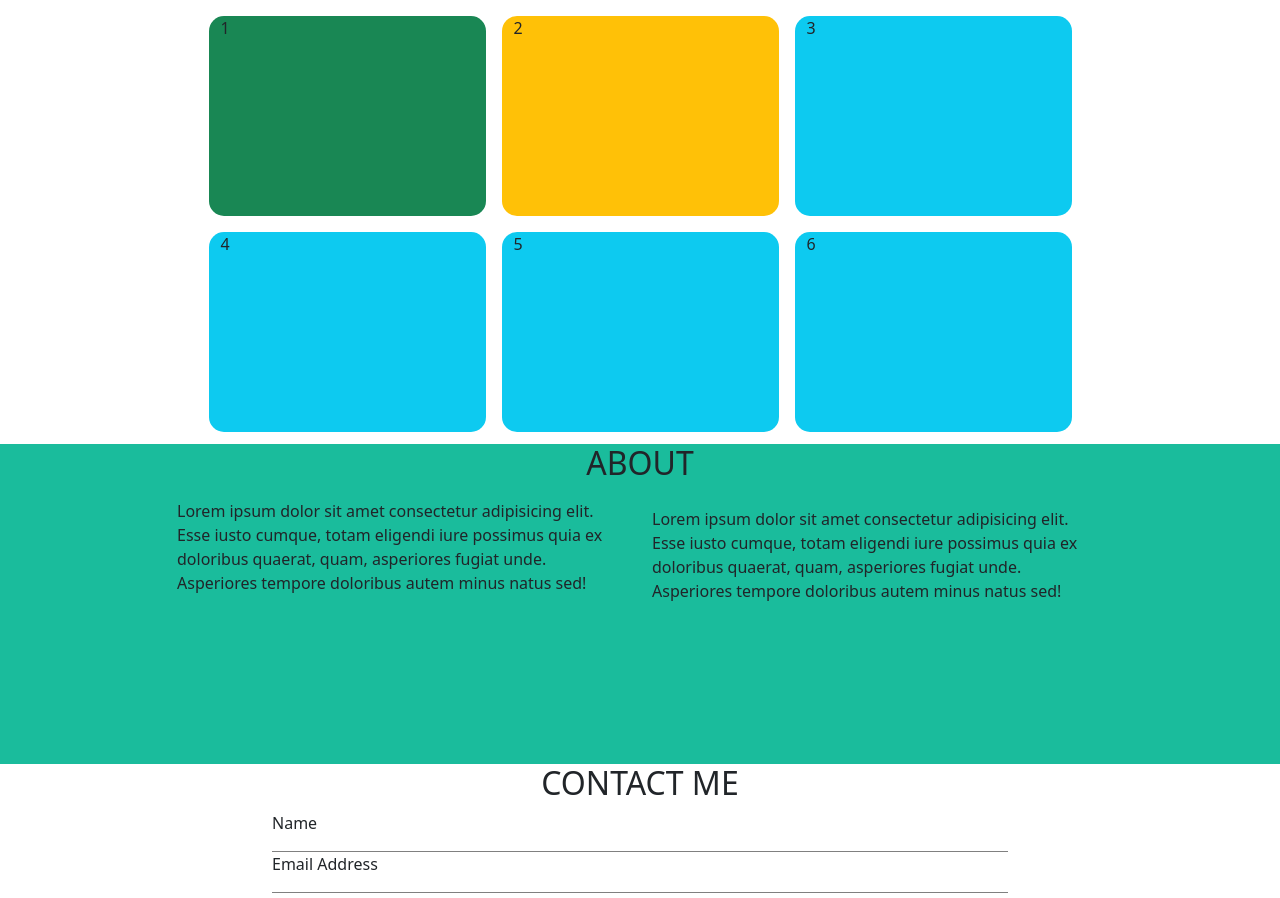
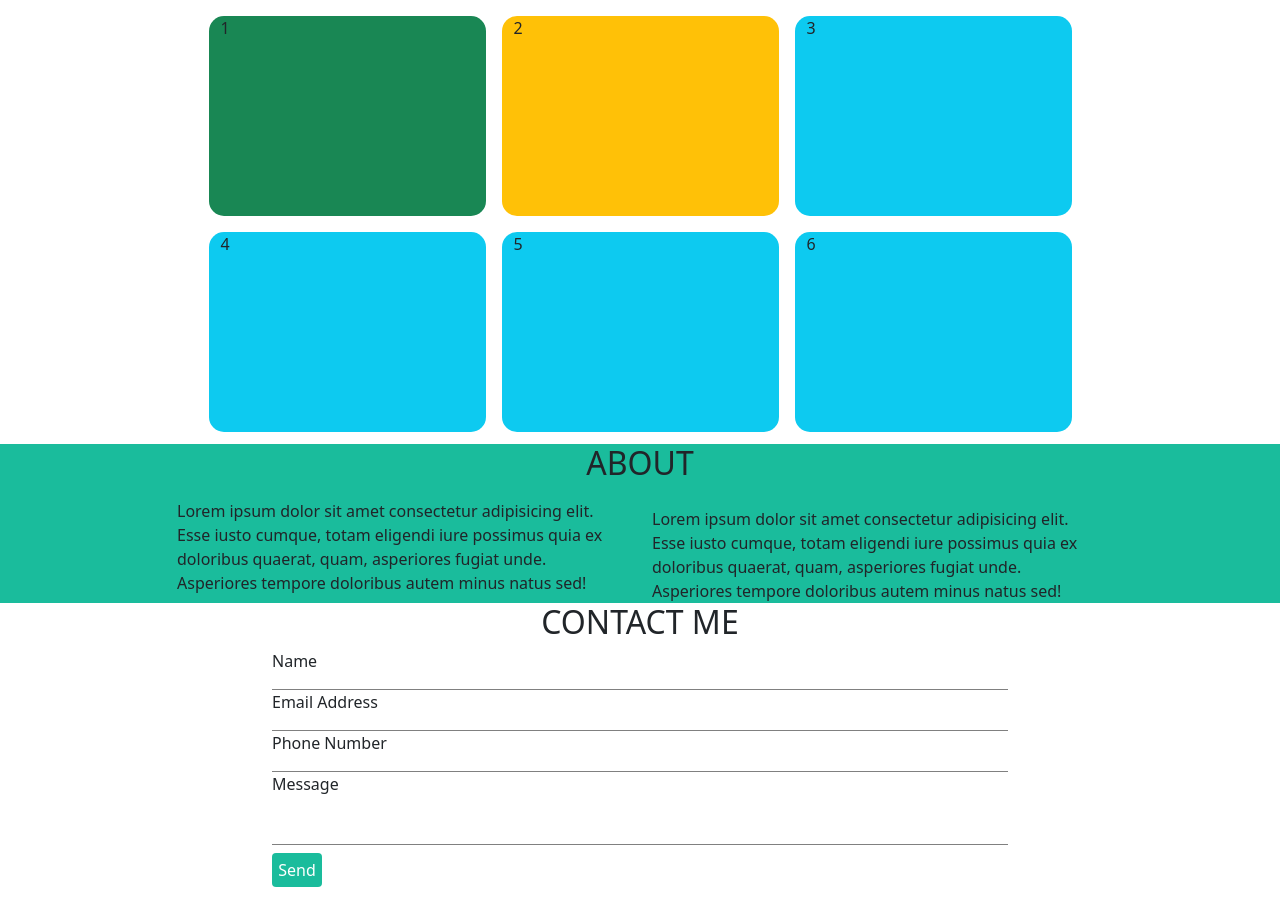
Before and after one commit to LarisaGimbu/html-css-bootstrap-freelancer, a plain HTML site: page index.html in a window 1280 px wide. Shown: the part 386-1284 px from the top of the page. Drawn offline with nearby package versions, Linux system fonts and the light colour scheme.

Commit message:
about-height

```diff
--- a/css/style.css
+++ b/css/style.css
@@ -6,7 +6,7 @@ header{
   background-color: #1ABC9C;
 }
 
-.jumbotron, .about{
+.jumbotron{
   height: 40vh;
 }
 
```
